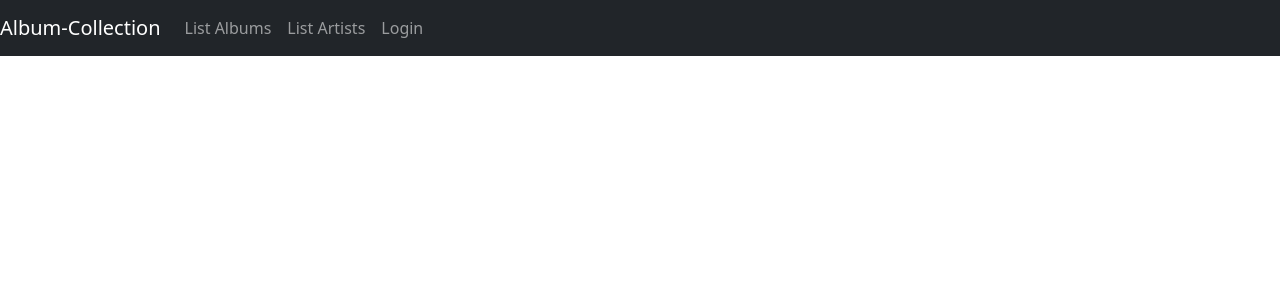
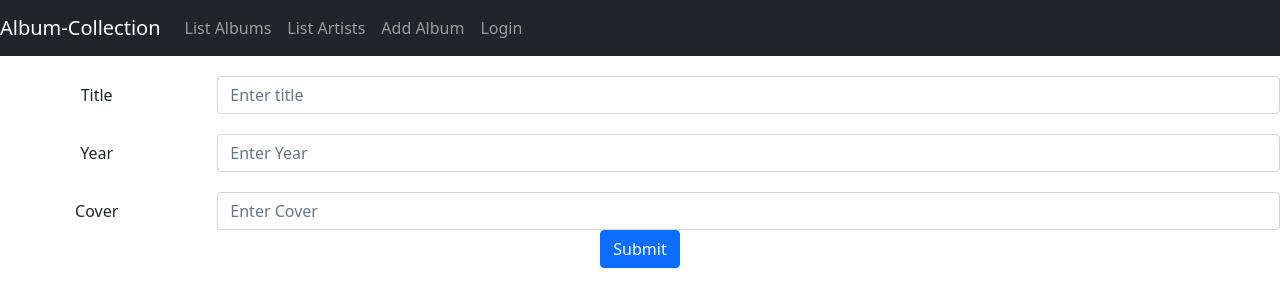
Before and after one commit to Xehael/album-collection-app, a React (Create React App) app: page /addAlbum in a window 1280 px wide. Shown: the top 306 px of the page. Built offline with nearby package versions, Linux system fonts and the light colour scheme; no server answers.

Commit message:
change style form

```diff
--- a/src/App.tsx
+++ b/src/App.tsx
@@ -7,6 +7,7 @@ import ListAlbumComponent from './components/list-albums/list-albums.component';
 import HomeComponent from './components/home/home.component';
 import ListArtistComponent from './components/list-artists/list-artists.component';
 import 'bootstrap/dist/css/bootstrap.min.css';
+import AddAlbumComponent from './components/add-albums/add-album.component';
 
 
 function App() {
@@ -18,6 +19,7 @@ function App() {
        <Route path='/' exact component = {HomeComponent}></Route>
        <Route path='/listAlbums' component = {ListAlbumComponent}></Route>
        <Route path='/listArtists' component = {ListArtistComponent}></Route>
+       <Route path='/addAlbum' component = {AddAlbumComponent}></Route>
        </Switch>
     </Router>
 
--- /dev/null
+++ b/src/components/add-albums/add-album.component.tsx
@@ -0,0 +1,58 @@
+import React, { Fragment, FunctionComponent, useEffect, useState } from 'react';
+import { Button, Col, Form, Row, Table } from 'react-bootstrap';
+import { NavLink } from 'react-router-dom';
+import './add-album.style.css';
+
+
+
+type IAddAlbumComponentProps = {
+}
+
+const AddAlbumComponent: FunctionComponent<IAddAlbumComponentProps> = (props: IAddAlbumComponentProps) => {
+    const [albums, setAlbums] = useState<any[]>([]);
+
+
+    async function getAlbumsFromServer(){
+        const callAlbums = await fetch('http://localhost:3002/albums/getAllAlbums');
+        const albumsFromServer = await callAlbums.json();
+        console.log(albumsFromServer);
+        setAlbums(albumsFromServer);
+    }
+
+    useEffect(()=> {
+        getAlbumsFromServer();
+    }, []);
+  return (
+    <Fragment>
+        <Form>
+            <Form.Group as={Row} id="bootstrap-overrides" controlId="formBasicTitle">
+                <Form.Label column sm={2}>Title</Form.Label>
+
+                <Col sm="10">
+                    <Form.Control  placeholder="Enter title" />
+                </Col>
+
+            </Form.Group>
+
+            <Form.Group as={Row} controlId="formBasicYear">
+                <Form.Label column sm={2}>Year</Form.Label>
+                <Col sm="10">
+                    <Form.Control placeholder="Enter Year" />
+                </Col>
+
+            </Form.Group>
+            <Form.Group as={Row} controlId="formBasicCover">
+                <Form.Label column sm={2}>Cover</Form.Label>
+                <Col sm="10">
+                    <Form.Control placeholder="Enter Cover" />
+                </Col>
+            </Form.Group>
+            <Button variant="primary" type="submit">
+                Submit
+            </Button>
+            </Form>
+    </Fragment>
+  );
+};
+
+export default AddAlbumComponent;
--- /dev/null
+++ b/src/components/add-albums/add-album.style.css
@@ -0,0 +1,11 @@
+.formGroup {
+    margin-top: 20px;
+}
+
+.row {
+    margin-top: 20px;
+}
+
+#bootstrap-overrides {
+    margin-top: 20px;
+}
--- a/src/components/list-albums/list-albums.component.tsx
+++ b/src/components/list-albums/list-albums.component.tsx
@@ -29,7 +29,7 @@ const ListAlbumComponent: FunctionComponent<IListAlbumComponentProps> = (props:
                     <Table striped bordered hover size="sm">
                     <thead>
                         <tr>
-                            <th>Titre</th>
+                            <th>Title</th>
                             <th>Year</th>
                             <th>Cover</th>
                         </tr>
--- a/src/components/navbar/navbar.component.tsx
+++ b/src/components/navbar/navbar.component.tsx
@@ -21,6 +21,9 @@ const NavbarComponent: FunctionComponent<NavbarComponentProps> = (props: NavbarC
             <Nav.Link href='/listArtists'>
                 List Artists
             </Nav.Link>
+            <Nav.Link href='/addAlbum'>
+                Add Album
+            </Nav.Link>
             </Nav>
             <Nav>
             <Nav.Link href="/login">
```
